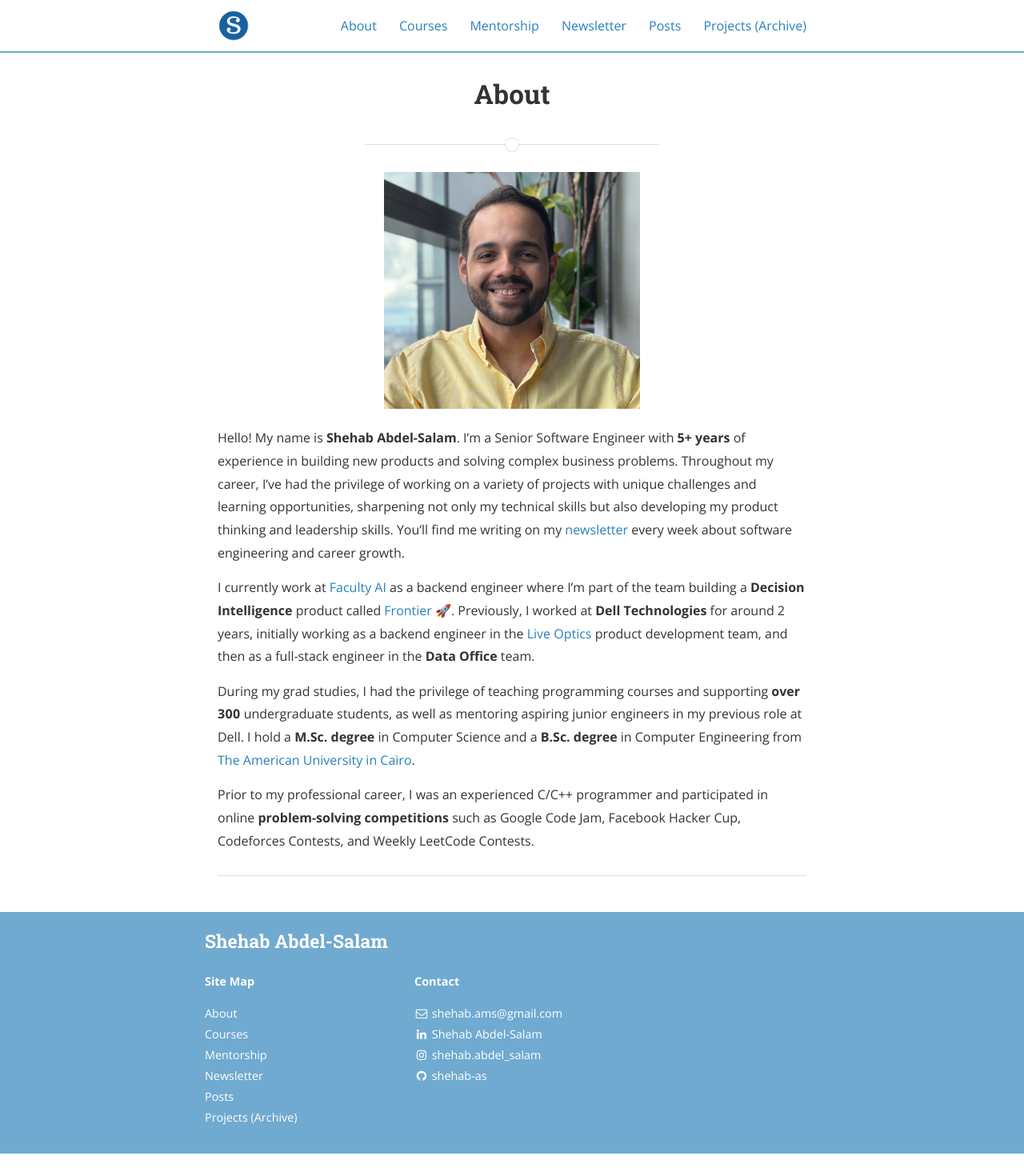
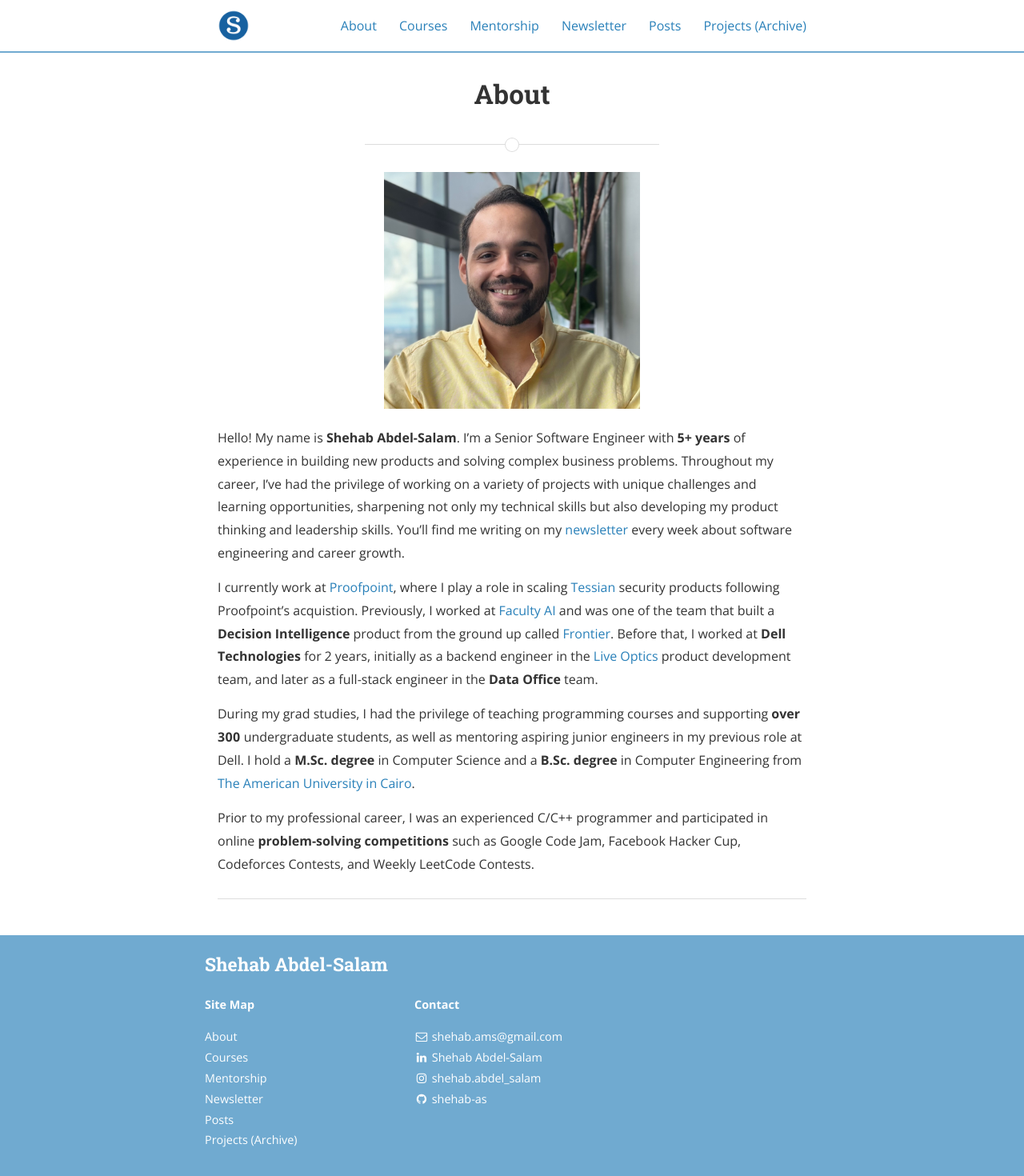
Before and after one commit to ShehabCE/shehabce.github.io, a Jekyll site: the page built from about.md, in a window 1280 px wide. Shown: the whole page at 80% size. Built offline with Jekyll 4.4.1, drawn with Linux system fonts in a browser that asks for light colours; nearby versions of some CDN libraries; a style sheet for code colours, icons or effects is not loaded; before the commit the page ends 1442 px from its top, so only the background shows below that.

Commit message:
Update about.md

```diff
--- a/about.md
+++ b/about.md
@@ -8,7 +8,7 @@ permalink: /about/
 
 Hello! My name is **Shehab Abdel-Salam**. I'm a Senior Software Engineer with **5+ years** of experience in building new products and solving complex business problems. Throughout my career, I've had the privilege of working on a variety of projects with unique challenges and learning opportunities, sharpening not only my technical skills but also developing my product thinking and leadership skills. You'll find me writing on my [newsletter][newsletter] every week about software engineering and career growth.
 
-I currently work at [Faculty AI][company] as a backend engineer where I'm part of the team building a **Decision Intelligence** product called [Frontier][frontier] 🚀. Previously, I worked at **Dell Technologies** for around 2 years, initially working as a backend engineer in the [Live Optics][liveoptics] product development team, and then as a full-stack engineer in the **Data Office** team.
+I currently work at [Proofpoint][proofpoint], where I play a role in scaling [Tessian][tessian] security products following Proofpoint's acquistion. Previously, I worked at [Faculty AI][company] and was one of the team that built a **Decision Intelligence** product from the ground up called [Frontier][frontier]. Before that, I worked at **Dell Technologies** for 2 years, initially as a backend engineer in the [Live Optics][liveoptics] product development team, and later as a full-stack engineer in the **Data Office** team.
 
 During my grad studies, I had the privilege of teaching programming courses and supporting **over 300** undergraduate students, as well as mentoring aspiring junior engineers in my previous role at Dell. I hold a **M.Sc. degree** in Computer Science and a **B.Sc. degree** in Computer Engineering from [The American University in Cairo][University].
 
@@ -18,6 +18,8 @@ Prior to my professional career, I was an experienced C/C++ programmer and parti
 
 [linkedin]: https://www.linkedin.com/in/shehab-abdel-salam
 [github]: https://github.com/shehab-as
+[proofpoint]: https://www.proofpoint.com
+[tessian]: https://www.tessian.com
 [company]: https://faculty.ai
 [university]: https://www.aucegypt.edu
 [liveoptics]: https://liveoptics.com
```
